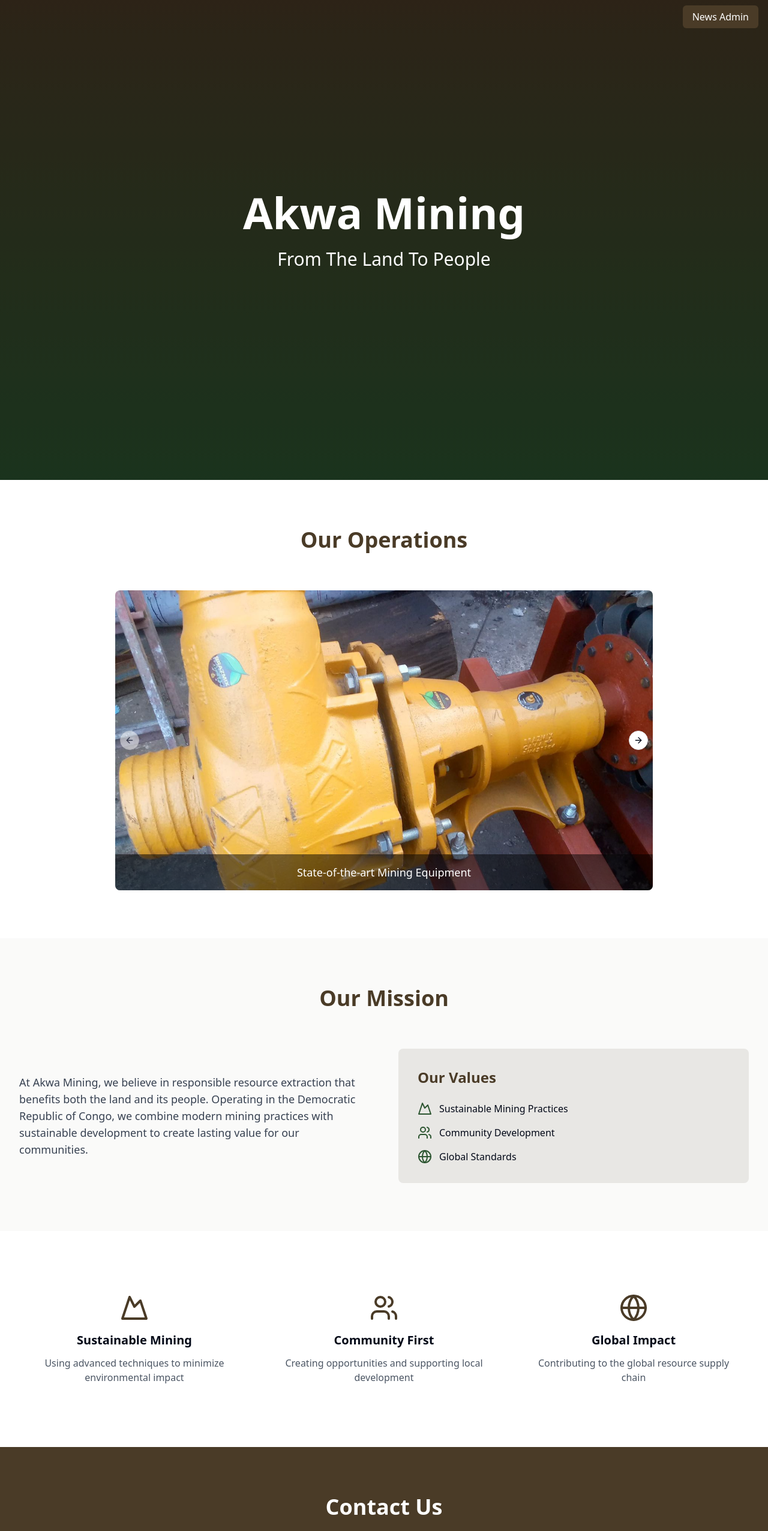
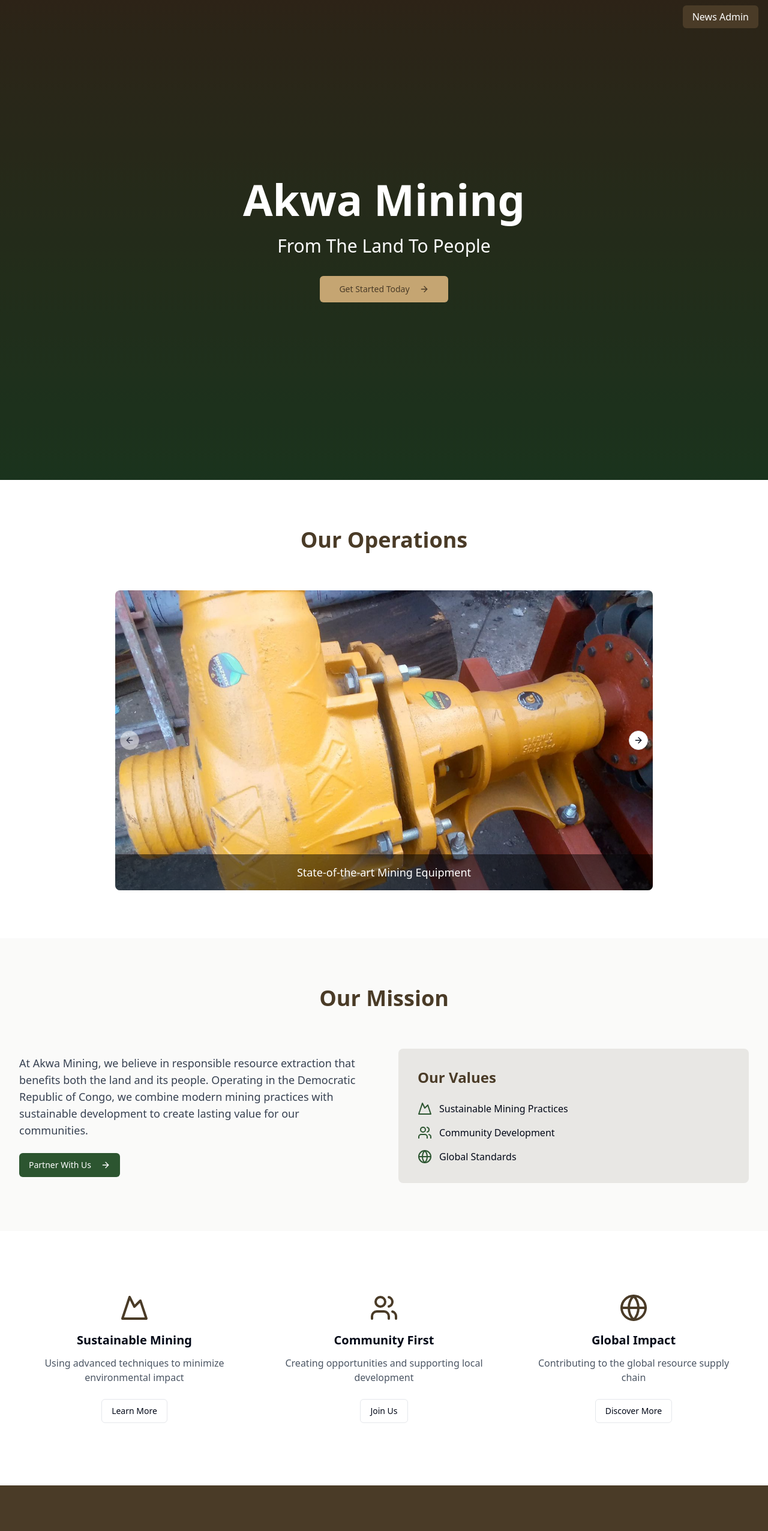
Before and after one commit to plm66/akwa-landing-journey, a React (Vite) app: page / in a window 1280 px wide. Shown: the top 2552 px of the page at 60% size. Built offline with nearby package versions, Linux system fonts and the light colour scheme.

Commit message:
Add call-to-action to homepage
Enhanced the main page to include a more prominent call-to-action element, improving user engagement and guiding visitors towards desired actions.
[skip gpt_engineer]

```diff
--- a/src/pages/Index.tsx
+++ b/src/pages/Index.tsx
@@ -1,4 +1,4 @@
-import { Globe, Mountain, Users, MapPin } from "lucide-react";
+import { Globe, Mountain, Users, MapPin, ArrowRight } from "lucide-react";
 import { Link } from "react-router-dom";
 import {
   Carousel,
@@ -7,6 +7,7 @@ import {
   CarouselNext,
   CarouselPrevious,
 } from "@/components/ui/carousel";
+import { Button } from "@/components/ui/button";
 
 const Index = () => {
   const images = [
@@ -49,6 +50,14 @@ const Index = () => {
           <p className="text-2xl md:text-3xl mb-8 animate-fade-up" style={{ animationDelay: "0.2s" }}>
             From The Land To People
           </p>
+          <Button
+            size="lg"
+            className="bg-gold hover:bg-gold-light text-earth animate-fade-up"
+            style={{ animationDelay: "0.4s" }}
+            onClick={() => document.getElementById('contact')?.scrollIntoView({ behavior: 'smooth' })}
+          >
+            Get Started Today <ArrowRight className="ml-2" />
+          </Button>
         </div>
       </section>
 
@@ -81,7 +90,7 @@ const Index = () => {
         </div>
       </section>
 
-      {/* About Section */}
+      {/* About Section with CTA */}
       <section className="py-20 bg-stone-50">
         <div className="container">
           <h2 className="text-4xl font-bold text-earth text-center mb-16">
@@ -92,6 +101,12 @@ const Index = () => {
               <p className="text-lg text-gray-700">
                 At Akwa Mining, we believe in responsible resource extraction that benefits both the land and its people. Operating in the Democratic Republic of Congo, we combine modern mining practices with sustainable development to create lasting value for our communities.
               </p>
+              <Button
+                className="bg-forest hover:bg-forest-light text-white mt-4"
+                onClick={() => document.getElementById('contact')?.scrollIntoView({ behavior: 'smooth' })}
+              >
+                Partner With Us <ArrowRight className="ml-2" />
+              </Button>
             </div>
             <div className="bg-earth/10 p-8 rounded-lg">
               <h3 className="text-2xl font-bold text-earth mb-6">Our Values</h3>
@@ -114,37 +129,40 @@ const Index = () => {
         </div>
       </section>
 
-      {/* Features Section */}
+      {/* Features Section with CTAs */}
       <section className="py-20 bg-white">
         <div className="container">
           <div className="grid md:grid-cols-3 gap-8">
-            <div className="p-6 text-center">
-              <Mountain className="h-12 w-12 mx-auto mb-4 text-earth" />
+            <div className="p-6 text-center group hover:bg-earth/5 rounded-lg transition-colors">
+              <Mountain className="h-12 w-12 mx-auto mb-4 text-earth group-hover:scale-110 transition-transform" />
               <h3 className="text-xl font-bold mb-3">Sustainable Mining</h3>
-              <p className="text-gray-600">
+              <p className="text-gray-600 mb-4">
                 Using advanced techniques to minimize environmental impact
               </p>
+              <Button variant="outline" className="mt-2">Learn More</Button>
             </div>
-            <div className="p-6 text-center">
-              <Users className="h-12 w-12 mx-auto mb-4 text-earth" />
+            <div className="p-6 text-center group hover:bg-earth/5 rounded-lg transition-colors">
+              <Users className="h-12 w-12 mx-auto mb-4 text-earth group-hover:scale-110 transition-transform" />
               <h3 className="text-xl font-bold mb-3">Community First</h3>
-              <p className="text-gray-600">
+              <p className="text-gray-600 mb-4">
                 Creating opportunities and supporting local development
               </p>
+              <Button variant="outline" className="mt-2">Join Us</Button>
             </div>
-            <div className="p-6 text-center">
-              <Globe className="h-12 w-12 mx-auto mb-4 text-earth" />
+            <div className="p-6 text-center group hover:bg-earth/5 rounded-lg transition-colors">
+              <Globe className="h-12 w-12 mx-auto mb-4 text-earth group-hover:scale-110 transition-transform" />
               <h3 className="text-xl font-bold mb-3">Global Impact</h3>
-              <p className="text-gray-600">
+              <p className="text-gray-600 mb-4">
                 Contributing to the global resource supply chain
               </p>
+              <Button variant="outline" className="mt-2">Discover More</Button>
             </div>
           </div>
         </div>
       </section>
 
       {/* Contact Section */}
-      <section className="py-20 bg-earth text-white">
+      <section id="contact" className="py-20 bg-earth text-white">
         <div className="container relative">
           <div className="text-center mb-12">
             <h2 className="text-4xl font-bold mb-4">Contact Us</h2>
@@ -166,9 +184,9 @@ const Index = () => {
                 rows={4}
                 className="w-full p-3 rounded bg-white/10 border border-white/20 focus:outline-none focus:border-gold"
               ></textarea>
-              <button className="w-full py-3 px-6 bg-gold hover:bg-gold-light text-earth font-bold rounded transition-colors">
-                Send Message
-              </button>
+              <Button className="w-full py-3 px-6 bg-gold hover:bg-gold-light text-earth font-bold rounded transition-colors">
+                Send Message <ArrowRight className="ml-2" />
+              </Button>
             </div>
           </div>
 
```
